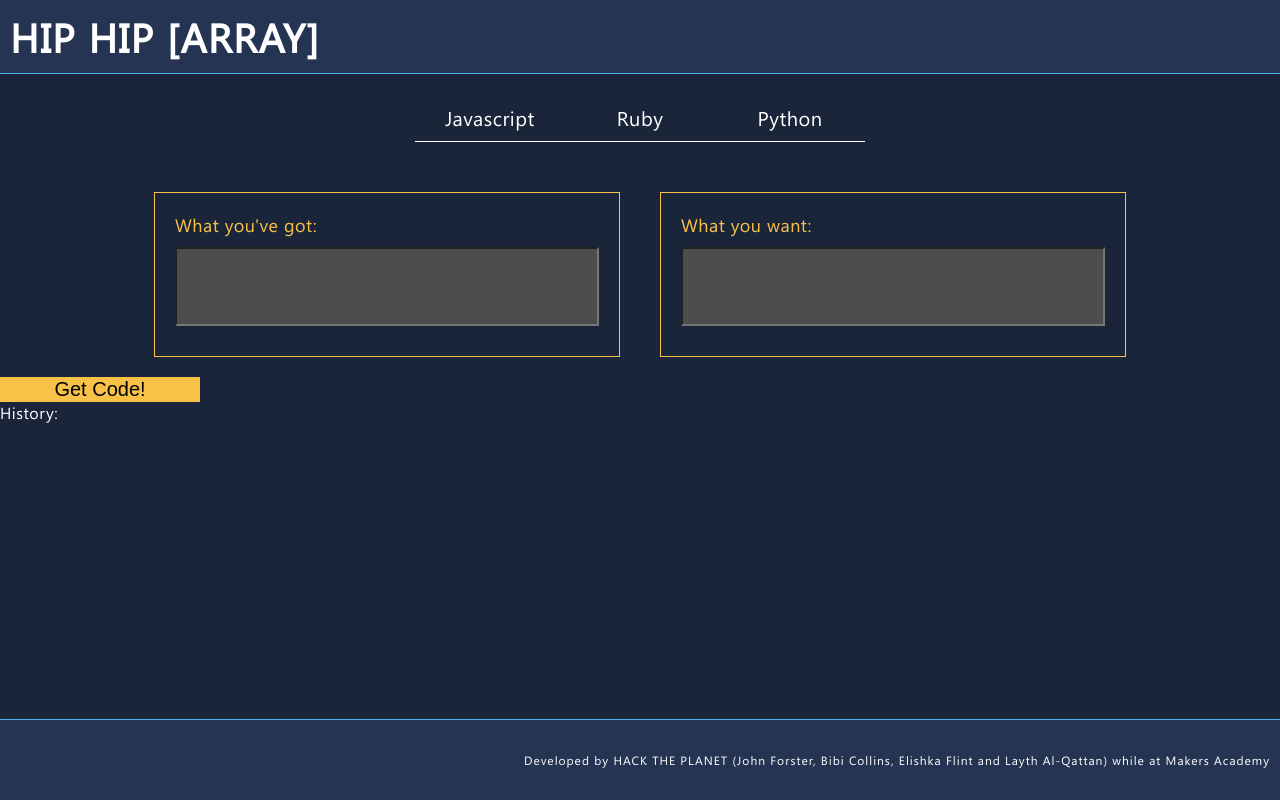
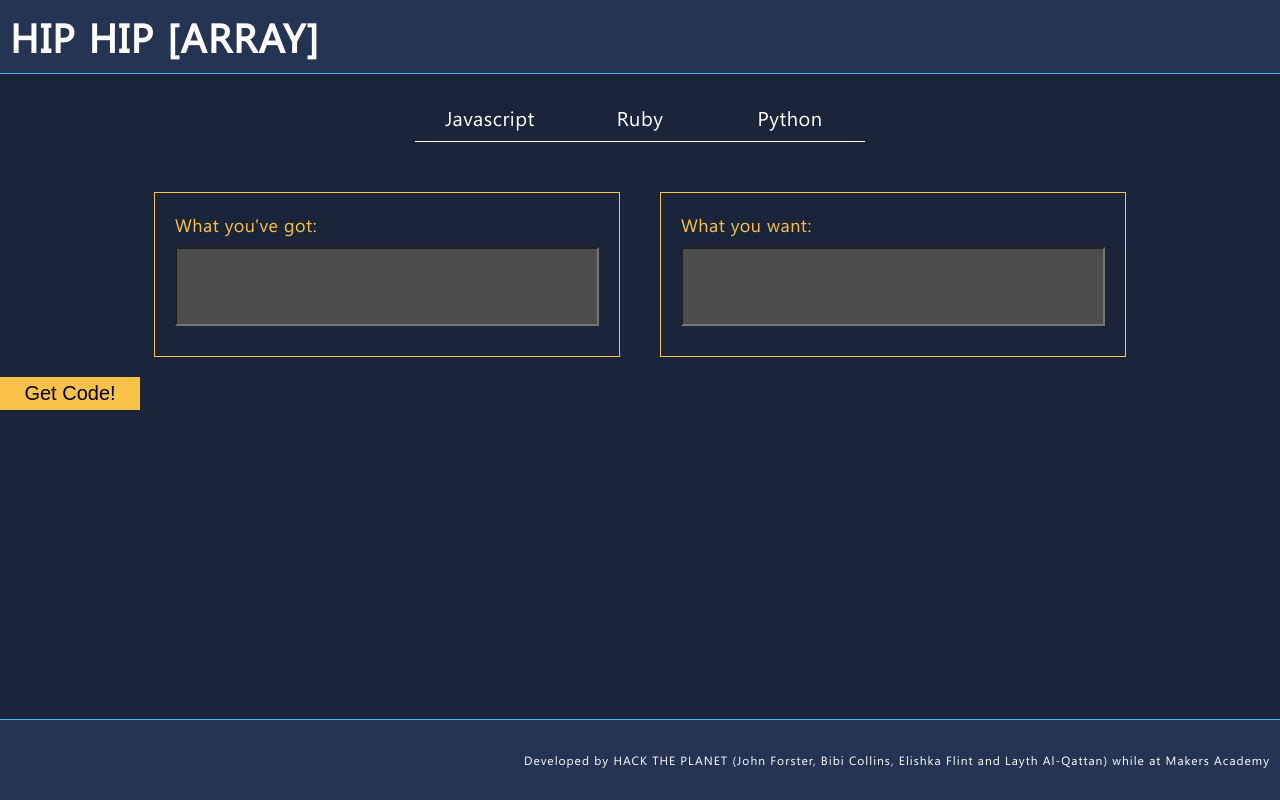
Before and after one commit to laythq/Array-Of-Sunshine, a React (Create React App) app in the folder client/: page / in a window 1280 px wide. Built offline with nearby package versions, Linux system fonts and the light colour scheme.

Commit message:
STYLING Add section titles

```diff
--- a/client/src/history.jsx
+++ b/client/src/history.jsx
@@ -3,15 +3,24 @@ import css from './history.css';
 
 export function History(props) {
 
-  function generateHistory() {
-    return props.history.reverse();
+  if (props.history.length === 0) {
+    return null;
   }
-
-  const list = generateHistory();
+  //
+  // function generateHistory() {
+  //   return props.history.reverse();
+  // }
+  //
+  // const list = generateHistory();
 
   return (
-    <div class="history">
-      {list}
+    <div>
+      <div id="title">
+        History
+        <div className="history">
+          {props.history.reverse()}
+        </div>
+      </div>
     </div>
   );
 }
--- a/client/src/inputform.css
+++ b/client/src/inputform.css
@@ -48,8 +48,9 @@
 
 .submit {
   border: none;
-  width: 200px;
+  width: 140px;
   background-color: #F8C248;
   font-size: 20px;
+  padding: 5px 0;
   outline: none;
 }
--- a/client/src/suggestion.css
+++ b/client/src/suggestion.css
@@ -50,3 +50,9 @@
   border: 0.5px white solid;
   vertical-align: middle;
 }
+
+#title {
+  margin: 10px 0;
+  color: #F8C248;
+  font-size: 18px;
+}
--- a/client/src/suggestion.jsx
+++ b/client/src/suggestion.jsx
@@ -9,7 +9,9 @@ export function CodeSuggestion(props) {
 
     return (
       <div>
-      Methods:
+        <div id="title">
+          Methods
+        </div>
         <div id="code-suggestion">
           <div id="chosen-language">
             {props.language}
--- a/client/src/summary.jsx
+++ b/client/src/summary.jsx
@@ -78,7 +78,6 @@ export class Summary extends React.Component {
           />
         </div>
         <div>
-            History:
           <History
             history={this.state.history}
           />
```
